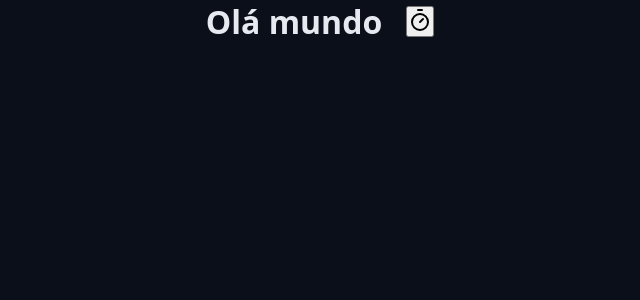
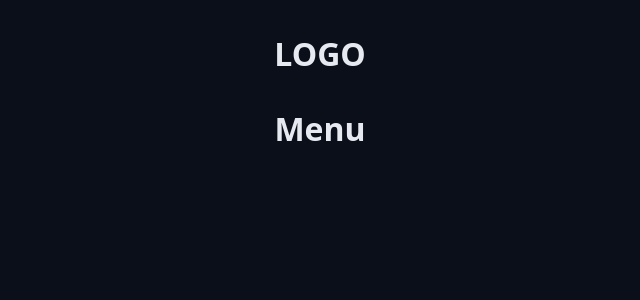
Before and after one commit to JP-Cardoso/chronos-pomodoro, a React (Vite) app: page / in a window 1280 px wide. Shown: the top 300 px of the page, without its empty margins (320-960 px from the left). Built offline with nearby package versions, Linux system fonts and the light colour scheme.

Commit message:
feat: Add container component to manage layout

```diff
--- a/src/App.tsx
+++ b/src/App.tsx
@@ -3,18 +3,20 @@
 
 import './styles/theme.css';
 import './styles/global.css';
-
+import Conatiner from './components/Container/Container';
 import Heading from './components/Heading/Heading';
-import { TimerIcon } from 'lucide-react'
 
 export default function App() {
 
   return (
-    <Heading>
-      Olá mundo
-      <button>
-        <TimerIcon />
-      </button>
-    </Heading>
+    <>
+      <Conatiner>
+        <Heading>LOGO</Heading>
+      </Conatiner>
+
+      <Conatiner>
+        <Heading>Menu</Heading>
+      </Conatiner>
+    </>
   );
 }
--- /dev/null
+++ b/src/components/Container/Container.module.css
@@ -0,0 +1,12 @@
+.container-fluid {
+  max-width: auto;
+}
+
+.container {
+  max-width: 98rem;
+  margin: 0 auto;
+}
+
+.content {
+  margin: 3.2rem;
+}
--- /dev/null
+++ b/src/components/Container/Container.tsx
@@ -0,0 +1,19 @@
+import { ReactNode } from "react";
+import styles from './Container.module.css'
+
+type ContainerProps = {
+  children: ReactNode
+}
+
+export default function Conatiner({
+  children
+}: ContainerProps) {
+
+  return (
+    <div className={styles.container}>
+      <div className={styles.content}>
+        {children}
+      </div>
+    </div>
+  );
+}
--- a/src/styles/global.css
+++ b/src/styles/global.css
@@ -11,7 +11,7 @@ html {
 body {
   font-family: system-ui, -apple-system, BlinkMacSystemFont, 'Segoe UI', Roboto,
     Oxygen, Ubuntu, Cantarell, 'Open Sans', 'Helvetica Neue', sans-serif;
-  font-size: 1.6rem; /* 16px */
+  font-size: 1.6rem;  /* 16px */
   background: var(--gray-900);
   color: var(--text-default);
 }
```
